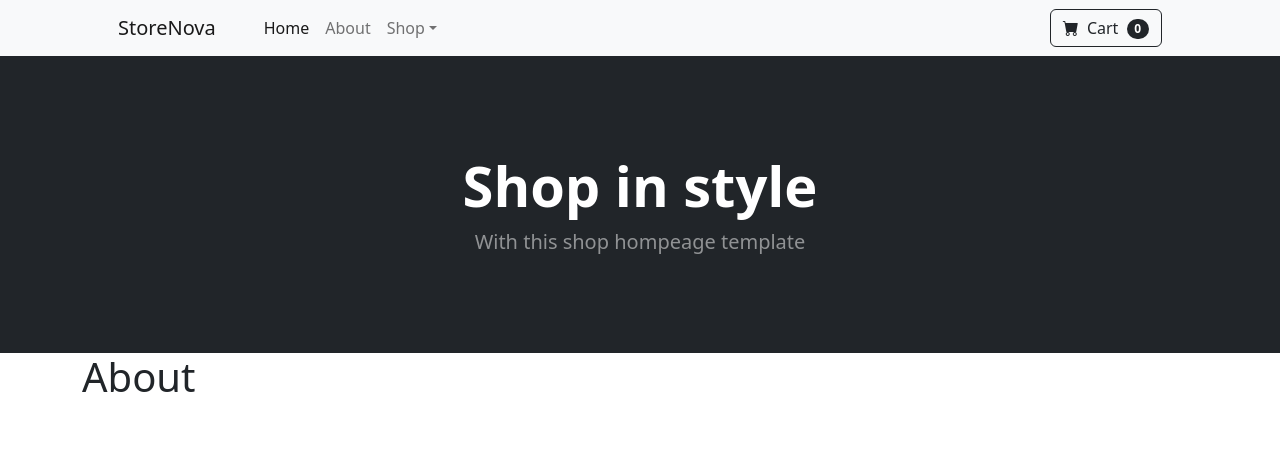
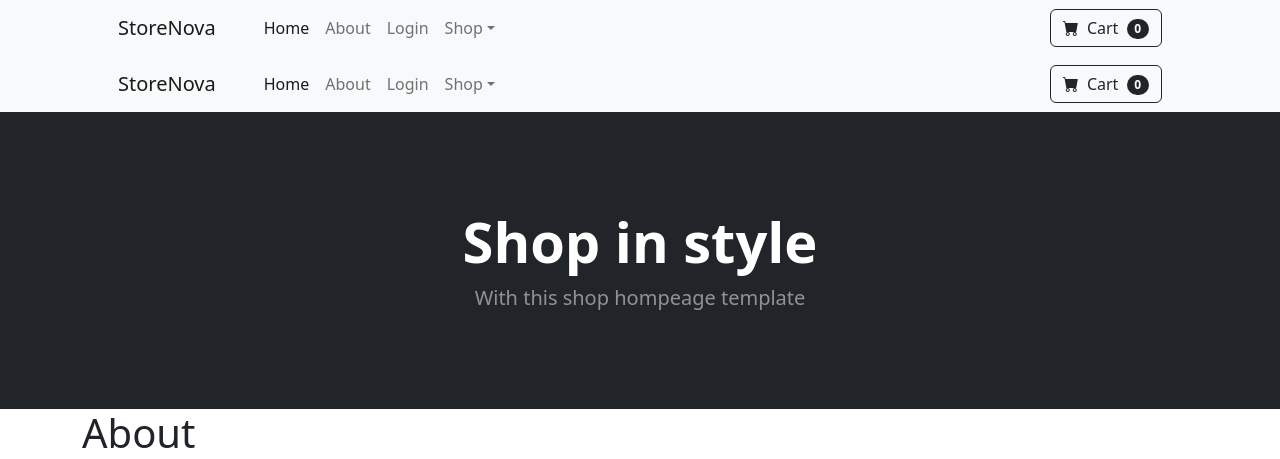
Before and after one commit to ajithkalidasan/storenova, a Django app: page /about/ in a window 1280 px wide. Shown: the top 459 px of the page. Run offline with Django 5.2, Linux system fonts and the light colour scheme; some libraries are stand-ins or nearby versions.

Commit message:
Added login and logout

```diff
--- a/store/templates/store/index.html
+++ b/store/templates/store/index.html
@@ -3,7 +3,7 @@
 
     {% block content %}
 
-        {% include 'navbar.html' %}
+
         {% include 'header.html' %}
         <!-- Section-->
         <section class="py-5">
--- a/store/urls.py
+++ b/store/urls.py
@@ -4,4 +4,6 @@ from . import views
 urlpatterns = [
     path("", views.home, name="home"),
     path("about/", views.about, name="about"),
+    path("login/", views.login_user, name="login"),
+    path("logout/", views.logout_user, name="logout"),
 ]
--- a/store/views.py
+++ b/store/views.py
@@ -1,4 +1,6 @@
-from django.shortcuts import render
+from django.shortcuts import render, redirect
+from django.contrib.auth import logout, login, authenticate
+from django.contrib import messages
 from .models import Product
 
 
@@ -7,5 +9,27 @@ def home(request):
     products = Product.objects.all()
     return render(request, "store/index.html", {"products": products})
 
+
 def about(request):
     return render(request, "about.html")
+
+
+def login_user(request):
+    if request.method == "POST":
+        username = request.POST["username"]
+        password = request.POST["password"]
+        user = authenticate(request, username=username, password=password)
+        if user is not None:
+            login(request, user)
+            messages.success(request, "Login Successful")
+            return redirect("home")
+        else:
+            messages.success(request, "Login Failed")
+            return redirect("login")
+    return render(request, "login.html")
+
+
+def logout_user(request):
+    logout(request)
+    messages.success(request, "Logout Successful")
+    return redirect("home")
--- a/templates/base.html
+++ b/templates/base.html
@@ -15,6 +15,17 @@
     <link href="{% static 'css/styles.css' %}" rel="stylesheet" />
   </head>
   <body>
+    {% include 'navbar.html' %}
+
+    {% if messages %}
+      {% for message in messages %}
+        <div class="alert alert-warning alert-dismissible fade show" role="alert">
+          <strong>{{ message }}</strong>
+          <button type="button" class="btn-close" data-bs-dismiss="alert" aria-label="Close"></button>
+        </div>
+      {% endfor %}
+    {% endif %}
+
     {% block content %}
 
     {% endblock %}
--- a/templates/navbar.html
+++ b/templates/navbar.html
@@ -7,6 +7,14 @@
                     <ul class="navbar-nav me-auto mb-2 mb-lg-0 ms-lg-4">
                         <li class="nav-item"><a class="nav-link active" aria-current="page" href="{% url 'home' %}">Home</a></li>
                         <li class="nav-item"><a class="nav-link" href="{% url 'about' %}">About</a></li>
+
+                        {% if user.is_authenticated %}
+                             <li class="nav-item"><a class="nav-link" href="{% url 'logout' %}">Logout</a></li>
+                        {% else %}
+                             <li class="nav-item"><a class="nav-link" href="{% url 'login' %}">Login</a></li>
+                        {% endif %}
+
+
                         <li class="nav-item dropdown">
                             <a class="nav-link dropdown-toggle" id="navbarDropdown" href="#" role="button" data-bs-toggle="dropdown" aria-expanded="false">Shop</a>
                             <ul class="dropdown-menu" aria-labelledby="navbarDropdown">
```
Also changed, not shown: db.sqlite3.
